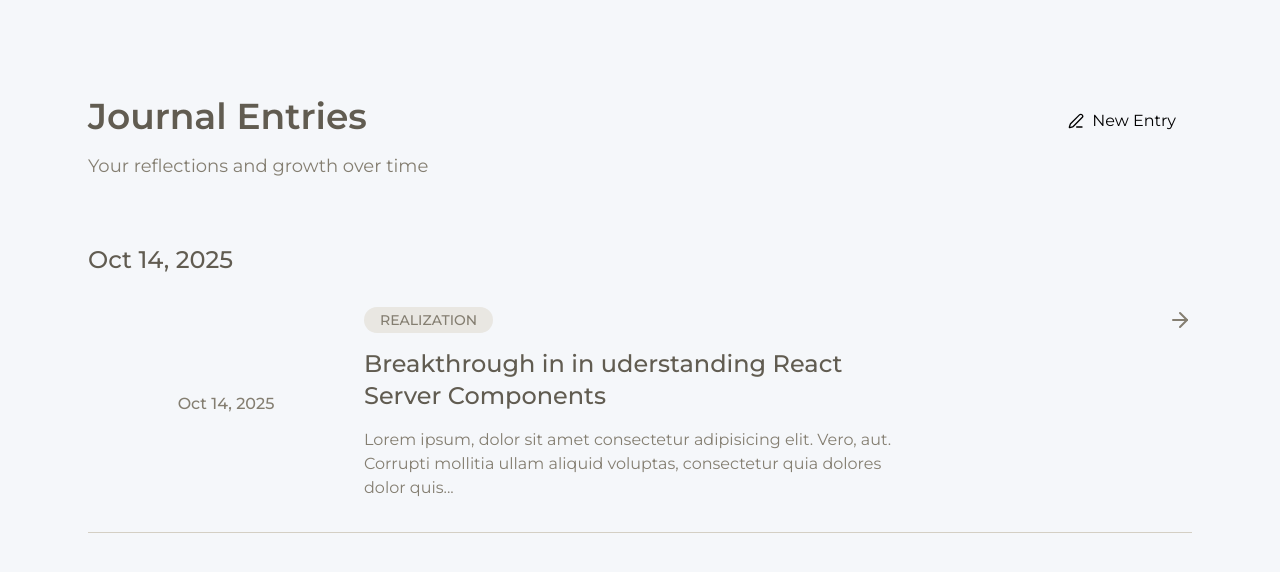
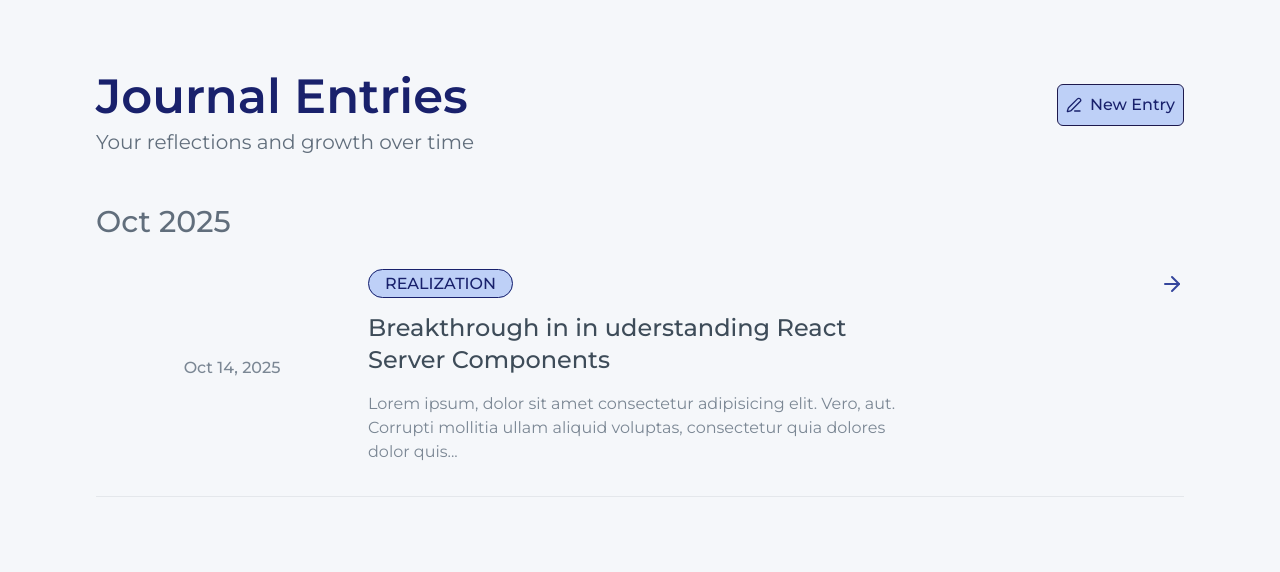
Before and after one commit to jawadvajeeh/edb, a Next.js app: page /entries in a window 1280 px wide. Shown: the top 572 px of the page. Built offline with nearby package versions, Linux system fonts and the light colour scheme.

Commit message:
Revamp entries page

```diff
--- a/src/app/(dashboard)/entries/page.tsx
+++ b/src/app/(dashboard)/entries/page.tsx
@@ -1,21 +1,28 @@
 import { MainContainer } from '@/components/layout/main-container';
+import { Navbar } from '@/components/layout/navbar';
 import { ArrowRight, PenLine } from 'lucide-react';
 import Link from 'next/link';
 import React from 'react';
 
 function Entries() {
   return (
+    <div>
+      <Navbar />
       <MainContainer>
-      <div className="flex flex-col items-start px-2 py-2 md:py-24">
-        <div className="mb-16 flex w-full items-baseline justify-between">
+        <div className="flex flex-col items-start py-2 md:px-4">
+          <div className="mb-8 flex w-full items-baseline justify-between md:mb-12">
             <div>
-            <h1 className="text-text200 mb-4 text-4xl font-semibold">Journal Entries</h1>
-            <p className="text-text100 text-lg">Your reflections and growth over time</p>
+              <h1 className="mb-2 text-3xl font-semibold text-indigo-900 md:text-5xl">
+                Journal Entries
+              </h1>
+              <p className="text-cool-grey-500 text-base md:text-xl">
+                Your reflections and growth over time
+              </p>
             </div>
             <div>
               <Link
                 href="/write"
-              className="btn-primary flex w-8 items-center justify-center gap-2 md:w-auto md:px-4"
+                className="flex items-center gap-2 rounded-md border border-indigo-950 bg-indigo-100 p-2 font-medium text-indigo-900 transition-colors duration-100 ease-linear hover:border-none hover:bg-indigo-200 hover:text-indigo-50"
               >
                 <PenLine size={16} />
                 <span className="hidden md:block">New Entry</span>
@@ -23,27 +30,27 @@ function Entries() {
             </div>
           </div>
           <div className="w-full">
-          <p className="text-text200 mb-8 text-2xl font-medium">Oct 14, 2025</p>
+            <p className="text-cool-grey-500 mb-8 text-xl font-medium md:text-3xl">Oct 2025</p>
             <div className="flex flex-col gap-8">
-            <Link href="/entries/1">
-              <div className="border-border100 flex border-b-1 pb-8">
+              <Link className="group inline-block" href="/entries/1">
+                <div className="border-cool-grey-100 flex border-b-1 pb-8 transition-colors duration-300 ease-out group-hover:border-indigo-600">
                   <div className="flex flex-1 items-center justify-center">
-                  <p className="text-text100 p-4 font-medium">Oct 14, 2025</p>
+                    <p className="text-cool-grey-400 p-4 font-medium">Oct 14, 2025</p>
                   </div>
                   <div className="flex-2">
-                  <span className="bg-bg200 text-text100 rounded-full px-2 py-1 text-sm font-medium md:px-4">
+                    <span className="rounded-full border border-indigo-900 bg-indigo-100 px-2 py-1 text-sm font-medium text-indigo-900 transition-colors md:px-4 md:text-base">
                       REALIZATION
                     </span>
-                  <p className="text-text200 mt-4 text-2xl font-medium">
-                    Breakthrough in in uderstanding React Server Components{' '}
+                    <p className="text-cool-grey-700 mt-4 text-lg font-medium md:text-2xl">
+                      Breakthrough in in uderstanding React Server Components
                     </p>
-                  <p className="text-text100 mt-4">
+                    <p className="text-cool-grey-400 mt-4">
                       Lorem ipsum, dolor sit amet consectetur adipisicing elit. Vero, aut. Corrupti
                       mollitia ullam aliquid voluptas, consectetur quia dolores dolor quis...
                     </p>
                   </div>
                   <div className="flex flex-1 justify-end">
-                  <ArrowRight color="hsl(41, 8%, 48%)" />
+                    <ArrowRight className="text-indigo-700 transition-all duration-300 ease-out group-hover:translate-x-1" />
                   </div>
                 </div>
               </Link>
@@ -51,6 +58,7 @@ function Entries() {
           </div>
         </div>
       </MainContainer>
+    </div>
   );
 }
 
--- a/src/app/(dashboard)/write/page.tsx
+++ b/src/app/(dashboard)/write/page.tsx
@@ -8,7 +8,8 @@ import AutoResizeTextarea from '@/components/ui/auto-resize-textarea';
 import { ToggleGroupItem, ToggleGroupRoot } from '@/components/ui/toggle-group';
 import Markdown from 'react-markdown';
 import { Button } from '@/components/ui/button';
-import { Eye, PenLine, SendHorizontal } from 'lucide-react';
+import { ArrowRight, Eye, PenLine, SendHorizontal } from 'lucide-react';
+import Link from 'next/link';
 
 const categories = [
   {
@@ -62,6 +63,18 @@ function Write() {
     <div>
       <Navbar />
       <MainContainer>
+        <div className="mb-4 flex w-full justify-end">
+          <Link
+            className="text-cool-grey-500 group flex items-center gap-2 font-medium hover:text-indigo-600"
+            href="/entries"
+          >
+            <span>View Entries</span>
+            <ArrowRight
+              strokeWidth={1.5}
+              className="transition-transform duration-300 ease-out group-hover:translate-x-1 group-hover:text-indigo-600"
+            />
+          </Link>
+        </div>
         <EntryTitleInput type="text" value={title} onChange={(e) => setTitle(e.target.value)} />
         <div className="mt-8">
           <ToggleGroupRoot
```
Lines whose indentation alone changed are shown as unchanged.
